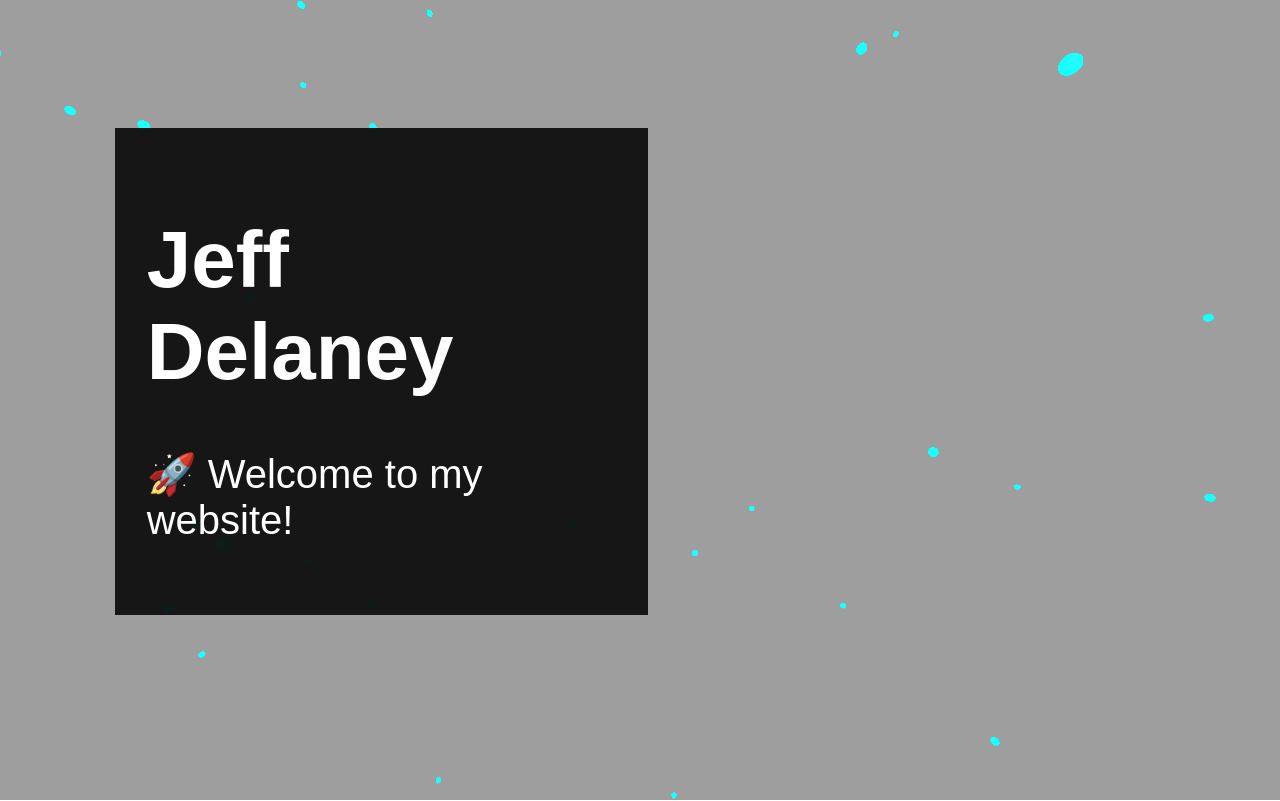
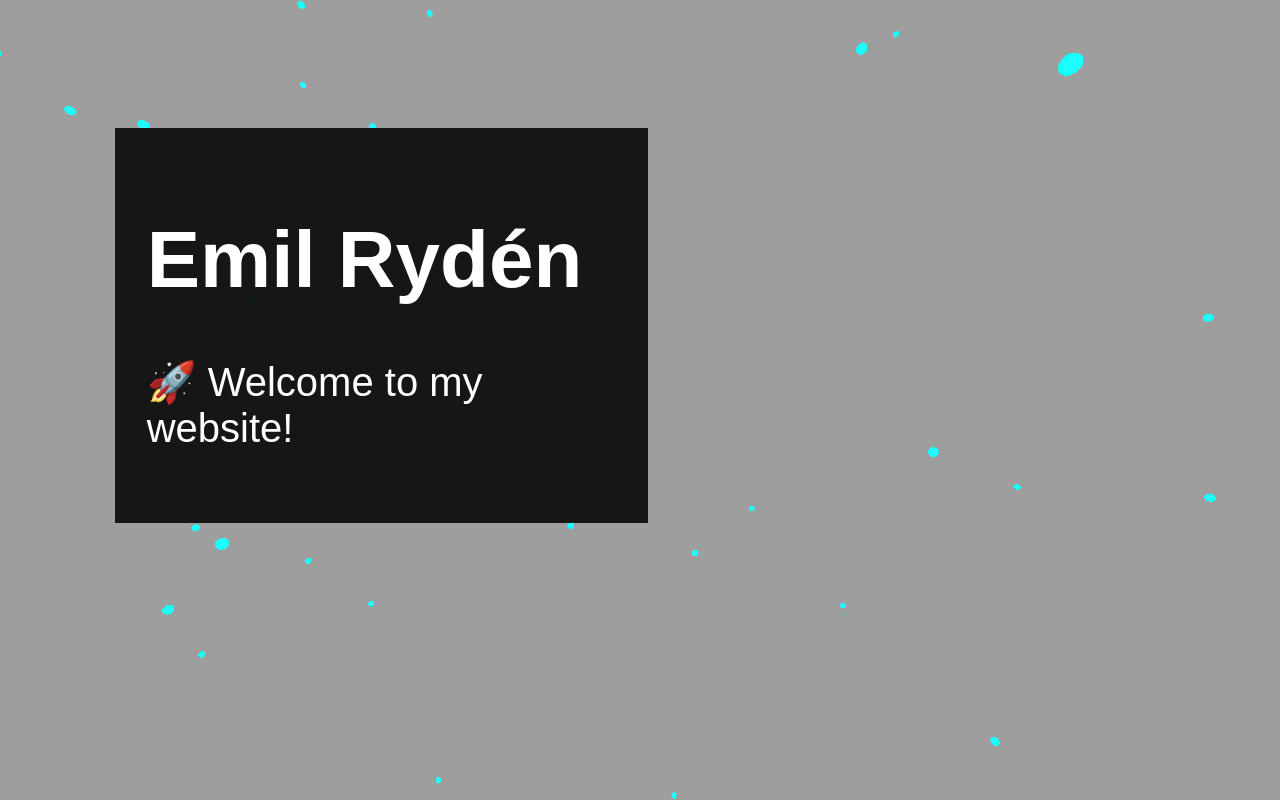
Before and after one commit to ameal-dev/three.js-planets, a website built with Vite: page index.html in a window 1280 px wide. Shown: the top 801 px of the page. Built offline with nearby package versions, Linux system fonts and the light colour scheme; animation ran at ten frames a second; a web font is replaced by a local one.

Commit message:
updated text

```diff
--- a/index.html
+++ b/index.html
@@ -10,7 +10,7 @@
 
 		<main>
 			<header>
-				<h1>Jeff Delaney</h1>
+				<h1>Emil Rydén</h1>
 				<p>🚀 Welcome to my website!</p>
 			</header>
 
```
